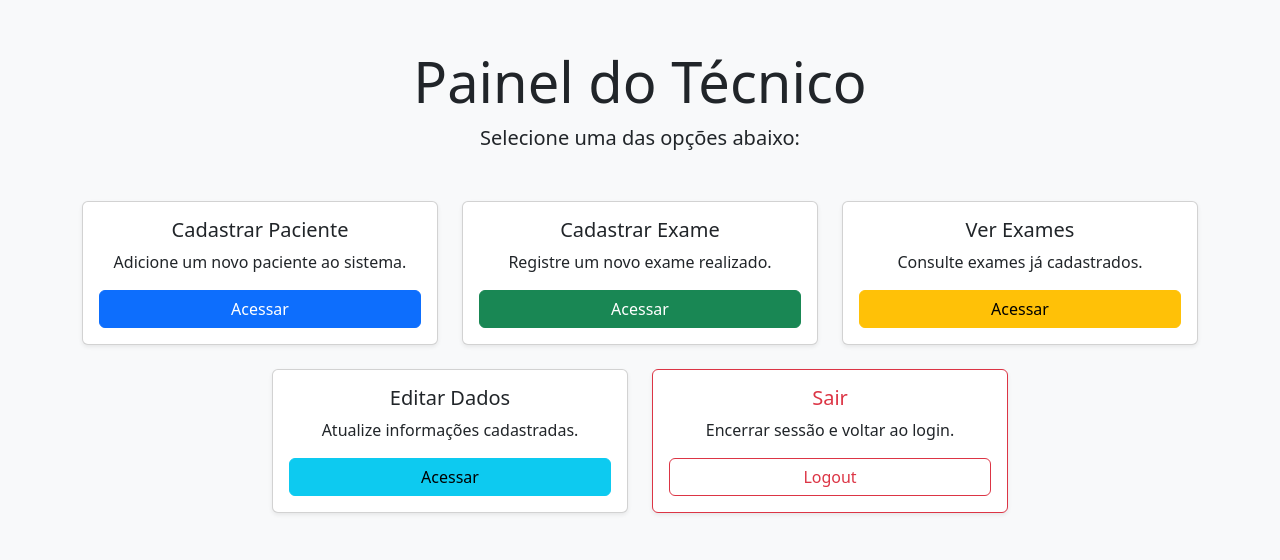
After one commit to WellingtonEspinarde/Equipe_microbiologia2, a PHP site: page /PainelTecnico.php in a window 1280 px wide. The commit adds this page. Shown: the top 560 px of the page. Run offline with PHP 8.4, Linux system fonts and the light colour scheme.

Commit message:
Nova tela e organização

```diff
--- /dev/null
+++ b/Views/PainelTecnico.php
@@ -0,0 +1,75 @@
+<!DOCTYPE html>
+<html lang="pt-BR">
+<head>
+  <meta charset="UTF-8">
+  <title>Painel do Técnico</title>
+  <link href="https://cdn.jsdelivr.net/npm/bootstrap@5.3.3/dist/css/bootstrap.min.css" rel="stylesheet">
+</head>
+<body class="bg-light">
+
+  <div class="container py-5">
+    <div class="text-center mb-5">
+      <h1 class="display-4">Painel do Técnico</h1>
+      <p class="lead">Selecione uma das opções abaixo:</p>
+    </div>
+
+    <div class="row justify-content-center g-4">
+      <!-- Card 1 -->
+      <div class="col-md-4">
+        <div class="card h-100 shadow-sm">
+          <div class="card-body text-center">
+            <h5 class="card-title">Cadastrar Paciente</h5>
+            <p class="card-text">Adicione um novo paciente ao sistema.</p>
+            <a href="cadastrar_paciente.php" class="btn btn-primary w-100">Acessar</a>
+          </div>
+        </div>
+      </div>
+
+      <!-- Card 2 -->
+      <div class="col-md-4">
+        <div class="card h-100 shadow-sm">
+          <div class="card-body text-center">
+            <h5 class="card-title">Cadastrar Exame</h5>
+            <p class="card-text">Registre um novo exame realizado.</p>
+            <a href="cadastrar_exame.php" class="btn btn-success w-100">Acessar</a>
+          </div>
+        </div>
+      </div>
+
+      <!-- Card 3 -->
+      <div class="col-md-4">
+        <div class="card h-100 shadow-sm">
+          <div class="card-body text-center">
+            <h5 class="card-title">Ver Exames</h5>
+            <p class="card-text">Consulte exames já cadastrados.</p>
+            <a href="ver_exames.php" class="btn btn-warning w-100">Acessar</a>
+          </div>
+        </div>
+      </div>
+
+      <!-- Card 4 -->
+      <div class="col-md-4">
+        <div class="card h-100 shadow-sm">
+          <div class="card-body text-center">
+            <h5 class="card-title">Editar Dados</h5>
+            <p class="card-text">Atualize informações cadastradas.</p>
+            <a href="editar_dados.php" class="btn btn-info w-100">Acessar</a>
+          </div>
+        </div>
+      </div>
+
+      <!-- Logout -->
+      <div class="col-md-4">
+        <div class="card h-100 shadow-sm border-danger">
+          <div class="card-body text-center">
+            <h5 class="card-title text-danger">Sair</h5>
+            <p class="card-text">Encerrar sessão e voltar ao login.</p>
+            <a href="logout.php" class="btn btn-outline-danger w-100">Logout</a>
+          </div>
+        </div>
+      </div>
+    </div>
+  </div>
+
+</body>
+</html>
```
Also changed, not shown: CadastroPaciente.php (deleted, +0 -11 lines), Classes/exames.php (deleted, +0 -77 lines), Dao/ConnectionFactory.php (added, +25 -0 lines), Views/Home.php (renamed from Home.php, +7 -7 lines), Views/LoginPaciente.php (renamed from Login.php, +5 -14 lines), Views/LoginTecnico.php (added, +42 -0 lines), Model/Aluno.php (renamed from Classes/Aluno.php), Model/Paciente.php (renamed from Classes/Paciente.php), Model/Professor.php (renamed from Classes/Professor.php), Model/Usuario.php (renamed from Classes/Usuario.php), Model/exames.php (renamed from Classes/Exames.php), Views/Cadastro.php (renamed from Cadastro.php), Views/EsqueciSenha.php (renamed from EsqueciSenha.php).
